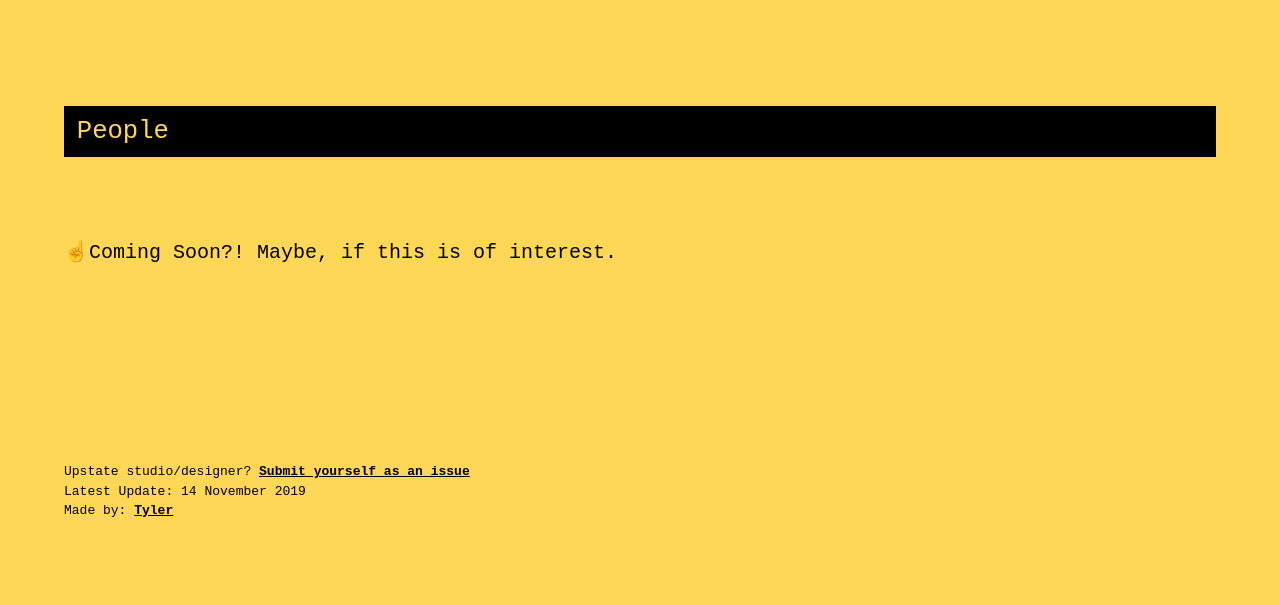
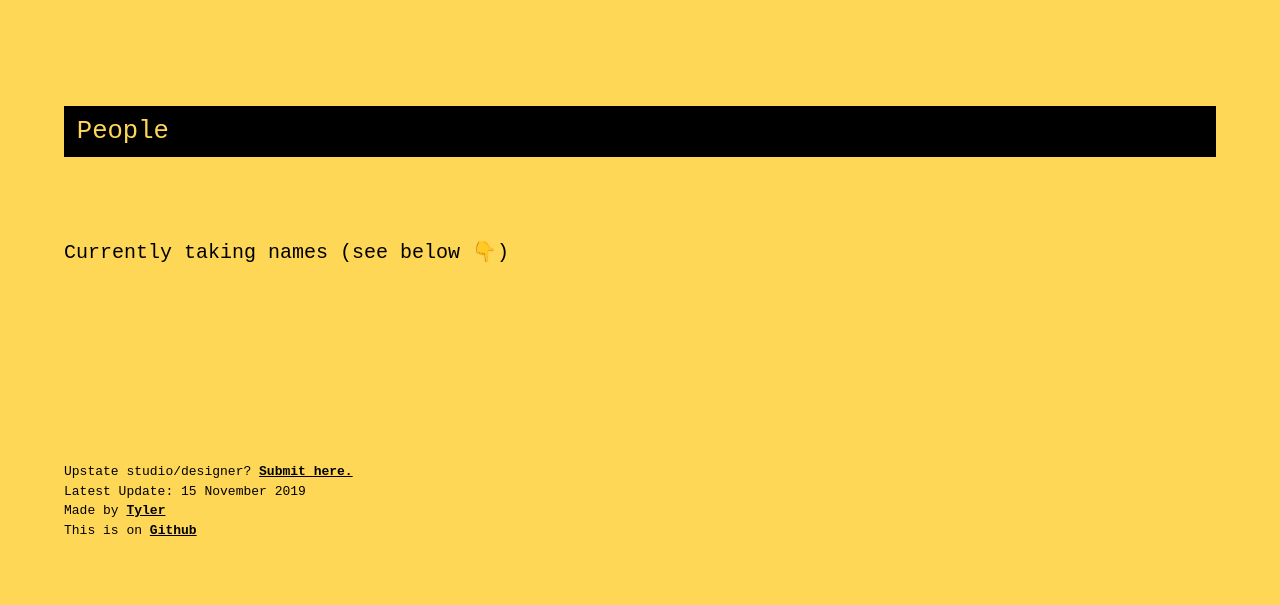
Before and after one commit to sursly/upstatedesign, a PHP site: page / in a window 1280 px wide. Shown: the part 3474-4079 px from the top of the page. Before the commit the page ends 3991 px from the top, so only its background shows below. Run offline with PHP 8.4, Linux system fonts and the light colour scheme.

Commit message:
Made submission link a google form

```diff
--- a/index.php
+++ b/index.php
@@ -90,14 +90,15 @@
 <div id="people">
   <ul >
   <h3>People</h3>
-  <h4>☝️Coming Soon?! Maybe, if this is of interest.</h4>
-
+  <h4>Currently taking names (see below 👇) </h4>
+  <p></p>
 </div>
 </section>
 <footer id="footer">
-<p>Upstate studio/designer? <a href="https://github.com/sursly/upstatedesign/issues/new">Submit yourself as an issue</a><br />
-  Latest Update: 14 November 2019<br />
-Made by: <a href="https://www.madebytyler.com">Tyler</a>
+<p>Upstate studio/designer? <a href="https://forms.gle/6AirzT68TySgaxWS9">Submit here.</a><br />
+  Latest Update: 15 November 2019<br />
+Made by <a href="https://www.madebytyler.com">Tyler</a><br />
+This is on <a href="https://github.com/sursly/upstatedesign">Github</a>
 </p>
 
 </footer>
```
